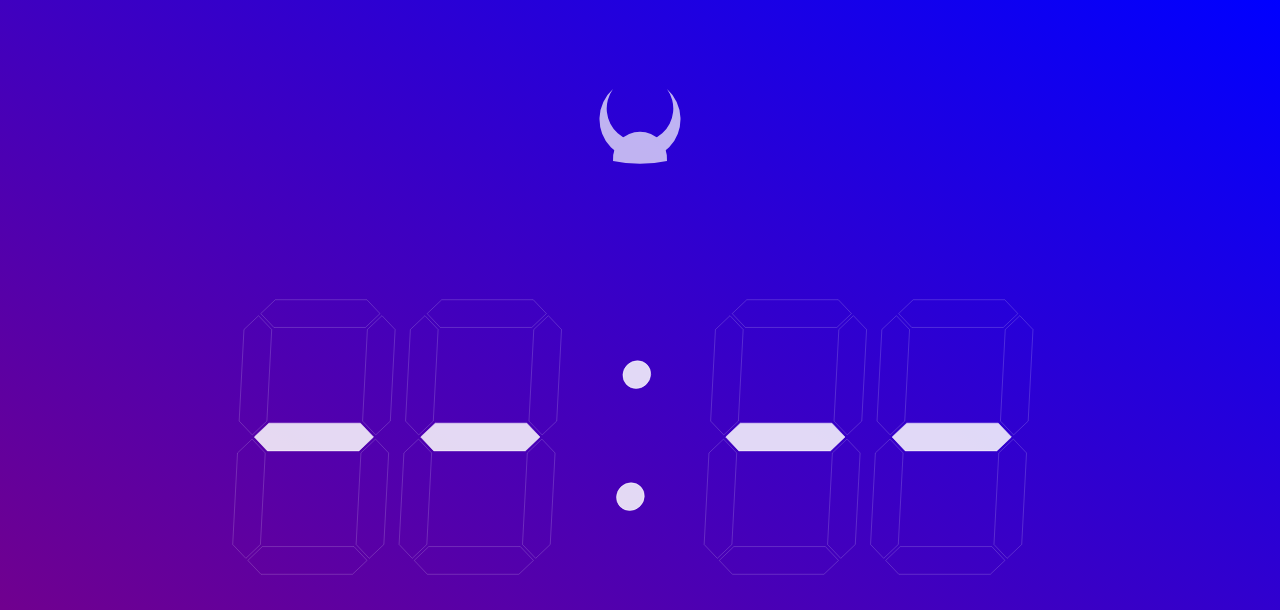
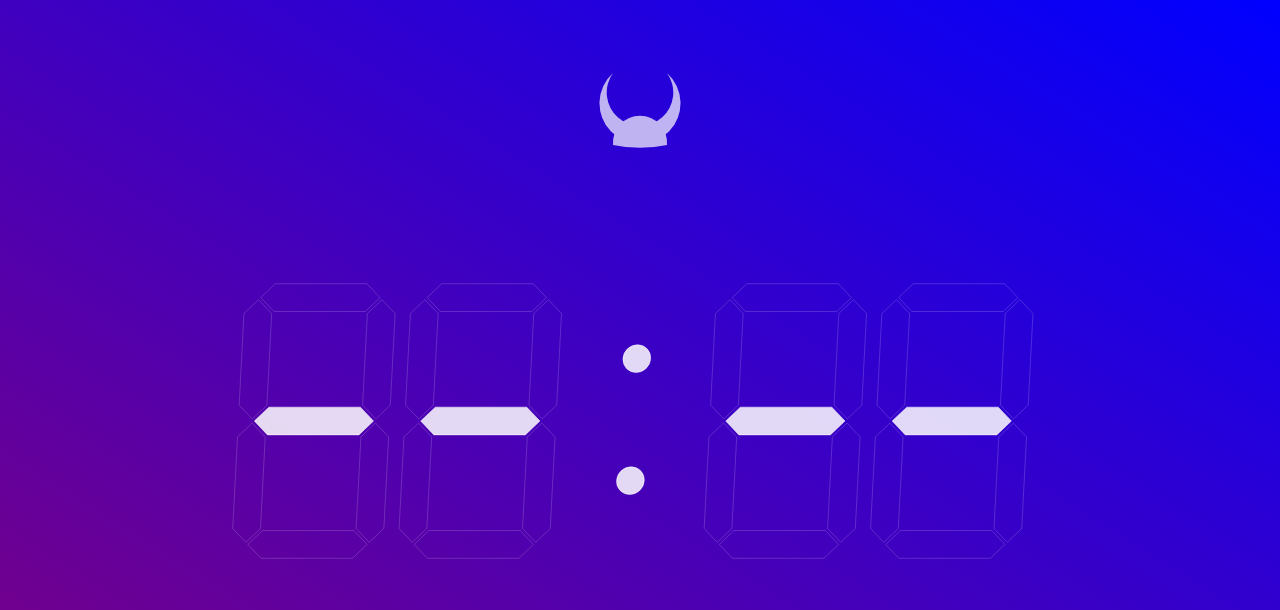
Before and after one commit to chriskr/trainer, a website: page build/index.html in a window 1280 px wide. Shown: the top 610 px of the page. Drawn offline with Linux system fonts and the light colour scheme.

Commit message:
Test update

```diff
--- a/src/style.css
+++ b/src/style.css
@@ -21,7 +21,7 @@ body {
 }
 
 body.is-touch-device {
-  padding-top: 5vh;
+  padding: 3vh 0;
 }
 
 body.hot {
@@ -46,7 +46,7 @@ body::before {
 }
 
 body.is-touch-device::before {
-  top: 10vh;
+  top: 8vh;
 }
 
 body.active::before {
```
Also changed, not shown: build/bundle.css.
